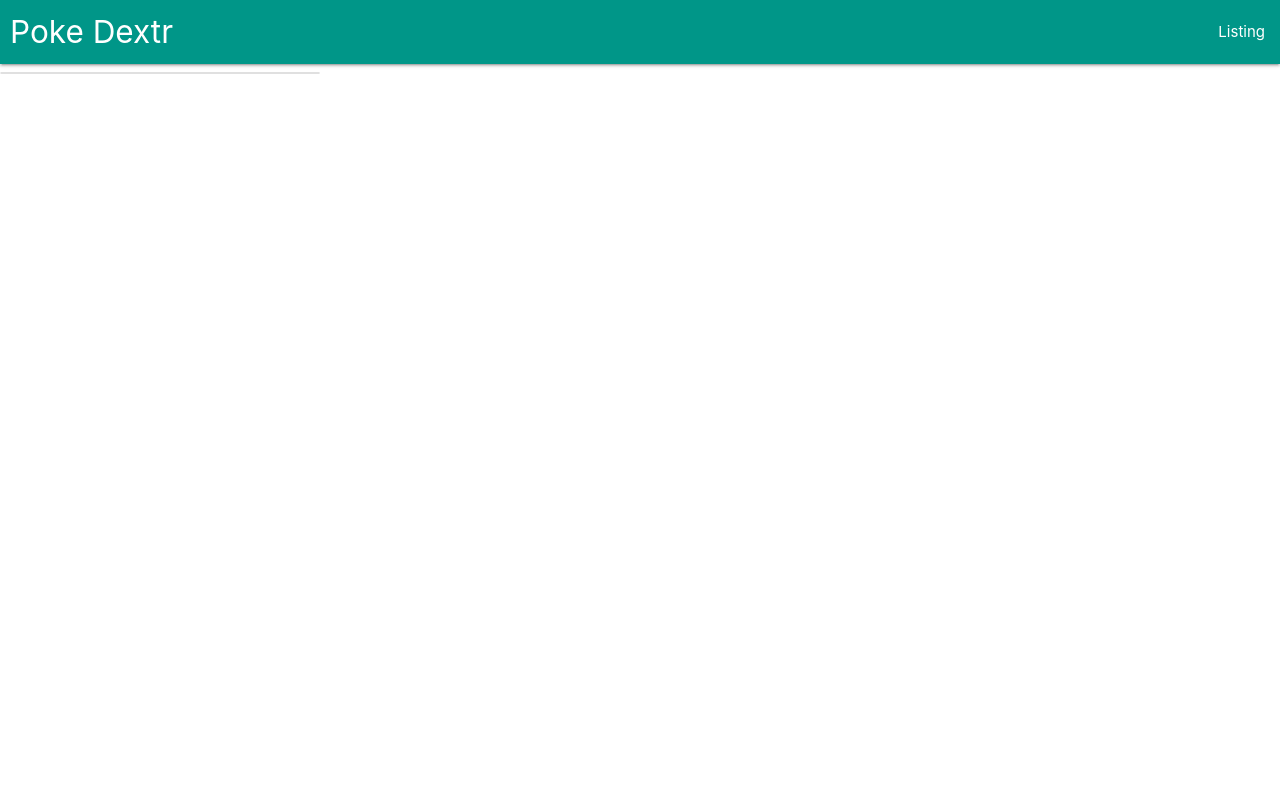
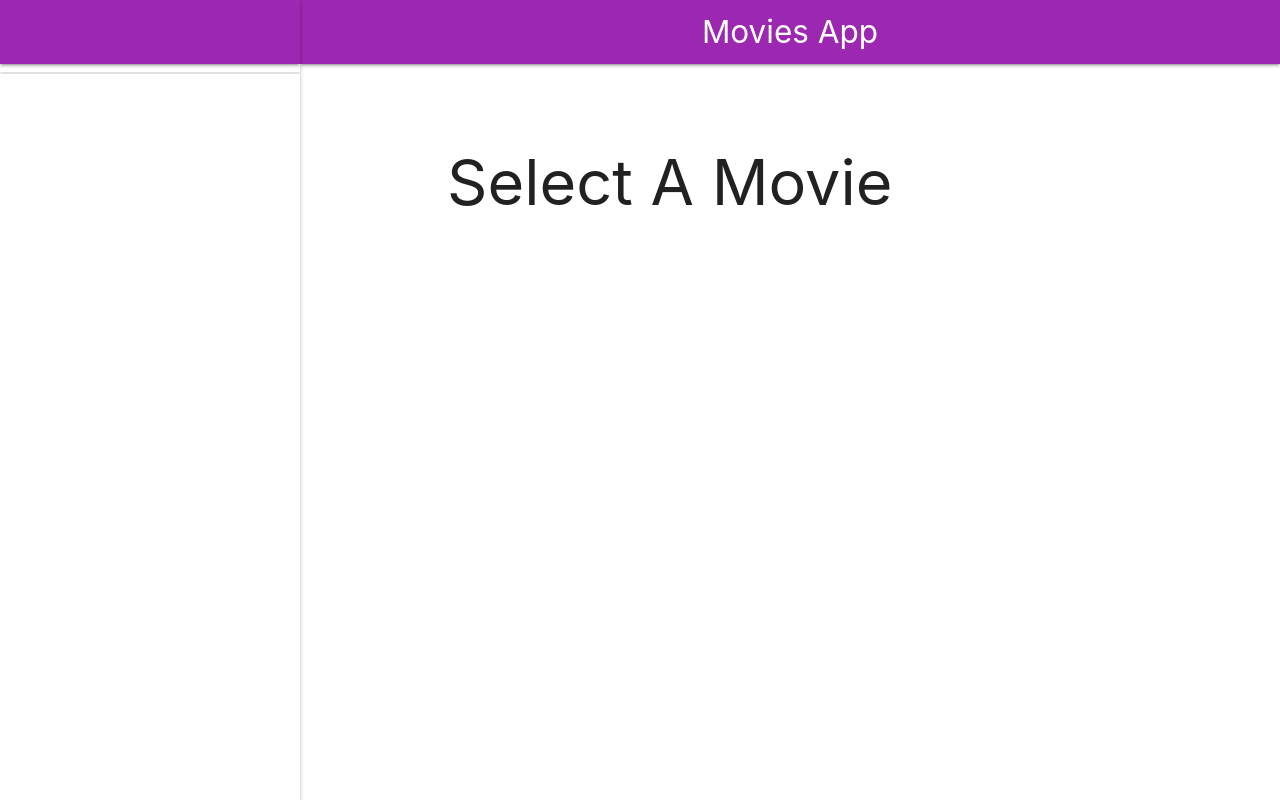
Before and after one commit to uwidcit/a4workspace, a website: page index.html in a window 1280 px wide. Drawn offline with nearby package versions, Linux system fonts and the light colour scheme.

Commit message:
workspace up

```diff
--- a/index.html
+++ b/index.html
@@ -1,74 +1,113 @@
-<!DOCTYPE html>
+<!doctype html>
 <html>
   <head>
-        <link href="https://fonts.googleapis.com/icon?family=Material+Icons" rel="stylesheet">
 
-        <link rel="stylesheet" href="https://cdnjs.cloudflare.com/ajax/libs/materialize/1.0.0/css/materialize.min.css">
+     <!--Import Google Icon Font-->
+    <link href="https://fonts.googleapis.com/icon?family=Material+Icons" rel="stylesheet">
+    <!-- Compiled and minified CSS -->
+    <link rel="stylesheet" href="https://cdnjs.cloudflare.com/ajax/libs/materialize/1.0.0/css/materialize.min.css">
+    <!--Let browser know website is optimized for mobile-->
+    <meta name="viewport" content="width=device-width, initial-scale=1.0"/>
+    <title>Movies App</title>
 
-        <script src="https://cdnjs.cloudflare.com/ajax/libs/materialize/1.0.0/js/materialize.min.js"></script>
+  </head>
+  <body>
+    <nav class="purple">
+      <div class="nav-wrapper">
 
-        <meta name="viewport" content="width=device-width, initial-scale=1.0"/>
+        <a href="/app" class="brand-logo center">Movies App</a>
 
-        <title>Poke Dextr</title>
-  </head>
+        <a href="#" data-target="slide-out" class="sidenav-trigger"><i class="material-icons">menu</i></a>
 
-  <body>
-
-    <nav>
-        <div class="nav-wrapper teal" style="padding-left: 10px;">
-            <a href="#!" class="brand-logo">Poke Dextr</a>
-
-            <ul class="right">
-                <li><a href="index.html">Listing</a></li>
-            </ul>
-        </div>
+      </div>
     </nav>
 
+    <ul id="slide-out"  class="sidenav sidenav-fixed">
+        <nav class="purple">
+            <div class="nav-wrapper"></div>
+        </nav>
 
-    <main class="row" >
-        <aside class="col s0 m3 collection" id="listing" style="max-height:600px; overflow-y: scroll;">
+        <div id="movieList" class="collection">
 
-        </aside>
-        <article class="col m9" id="result">
+        </div>
 
-        </article>
+    </ul>
+
+    <div class="container row" id="content">
+
+<style>
+    aside{
+        overflow-y: scroll;
+    }
+
+    body {
+      padding-left: 300px;
+    }
+
+    @media only screen and (max-width : 992px) {
+      body {
+        padding-left: 0;
+      }
+    }
+
+</style>
+
+    <main class="col">
+
+            <div class="row">
+                <h1 id="movieTitle"></h1>
+            </div>
+
+            <div class="row" id="movieDetail">
+              <h1>Select A Movie</h1>
+            </div>
+
+
+
     </main>
-
 
     <script>
 
-        const domain = "https://pokedextr.herokuapp.com";
+        document.addEventListener('DOMContentLoaded', function() {
+            var elems = document.querySelectorAll('.sidenav');
+            var instances = M.Sidenav.init(elems);
+            getMovieList();
+        });
+
+
 
         async function sendRequest(url, method, data){
             const options = {method};
-
+            const server = 'https://dcitmovieapi.herokuapp.com';
             if(data){
                 options.body = JSON.stringify(data);
                 options.headers = {'Content-Type':'application/json'};
             }
-            let response = await fetch(url, options);
+            let response = await fetch(server+url, options);
             return response.json();
         }
 
-        async function getPokemonDetail(pokemonName){
-            //performs http request to the specified url with the given pokemon name to get pokemon data then pass it to displayPokemonDetail()
+
+
+        function displayMovieList(movies){
+
         }
 
-        async function getAllPokemon(){
-            //performs http request to the specified url to get all pokemon data then pass it to displayPokemon()
+        async function getMovieList(){
+
         }
 
-        function displayAllPokemon(pokeList){
-           //Renders a list of pokemon links to the page from the pokeList array
+        function displayMovie(movie){
+
         }
 
-        function displayPokemonDetail(pokemon){
-          //renders details of the specified pokemon object onto the page
+        async function getMovie(id){
+
         }
 
-        getAllPokemon();
+    </script>
+</div>
 
-    </script>
-
+    <script src="https://cdnjs.cloudflare.com/ajax/libs/materialize/1.0.0/js/materialize.min.js"></script>
   </body>
 </html>
```
Also changed, not shown: 1 other file.
